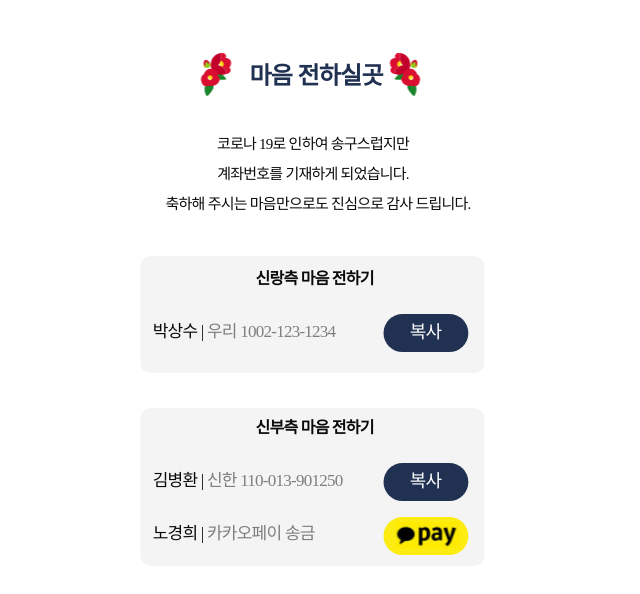
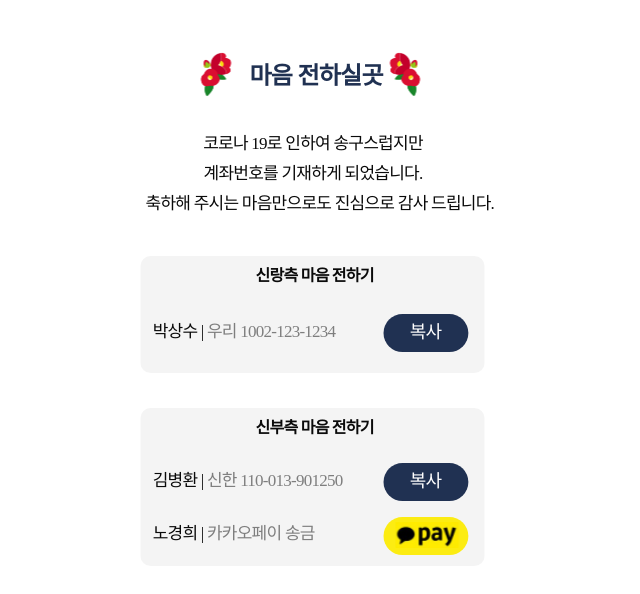
Before and after one commit to ljlwpwp/copy_to_clipboard, a plain HTML site: page index.html in a window 1280 px wide. Shown: the whole page, without its empty margins (328-968 px from the left). Drawn offline with Linux system fonts and the light colour scheme.

Commit message:
Update index.html

```diff
--- a/index.html
+++ b/index.html
@@ -71,7 +71,7 @@
 	}
 	#n__ {
 		left: 131px;
-		top: 271.076px;
+		top: 268px;
 		position: absolute;
 		overflow: visible;
 		width: 115px;
@@ -252,19 +252,19 @@
 		letter-spacing: -0.75px;
 	}
 	#n_19____________ {
-		left: 41px;
-		top: 136.648px;
+		left: 21px;
+		top: 135.648px;
 		position: absolute;
 		overflow: visible;
-		width: 295px;
+		width: 335px;
 		white-space: nowrap;
 		line-height: 30px;
-		margin-top: -7.5px;
+		margin-top: -6.5px;
 		text-align: center;
 		font-family: NanumSquareRoundR;
 		font-style: normal;
 		font-weight: normal;
-		font-size: 15px;
+		font-size: 17px;
 		color: rgba(10,10,10,1);
 		letter-spacing: -0.75px;
 	}
```
